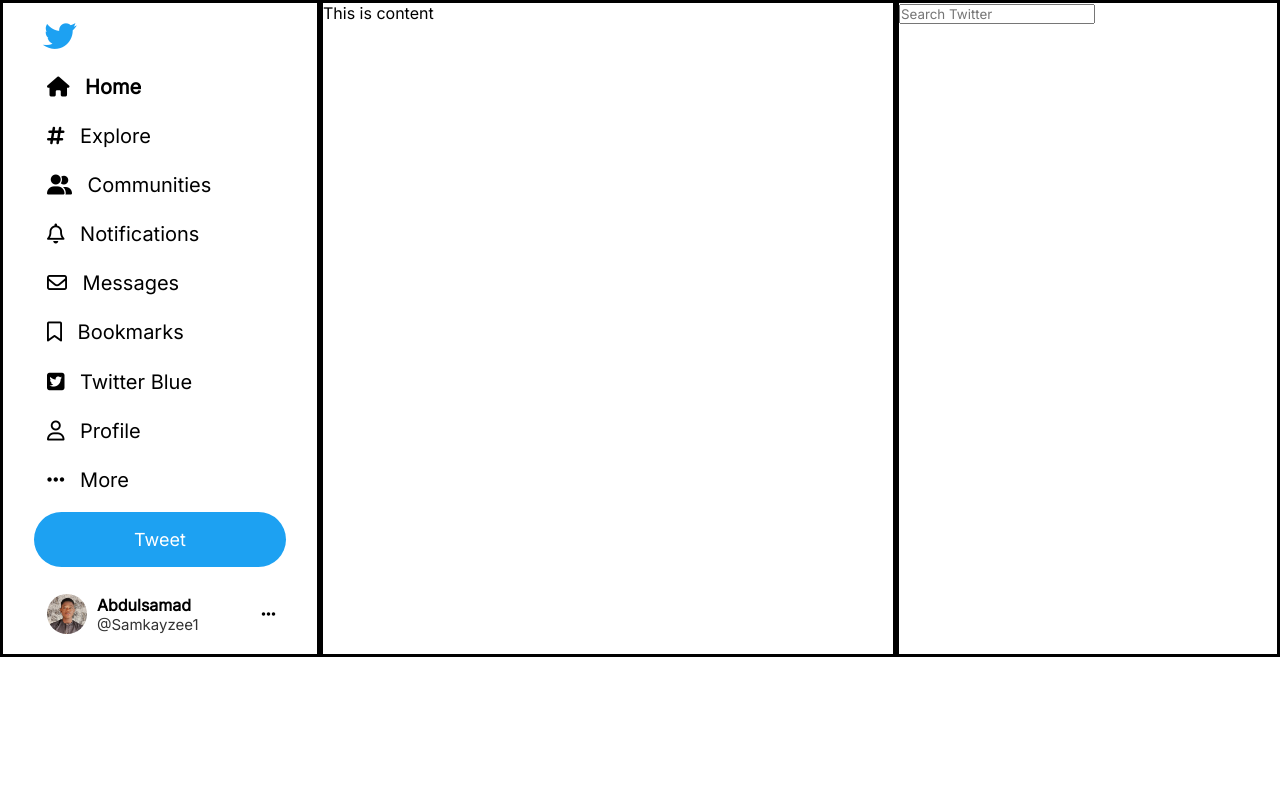
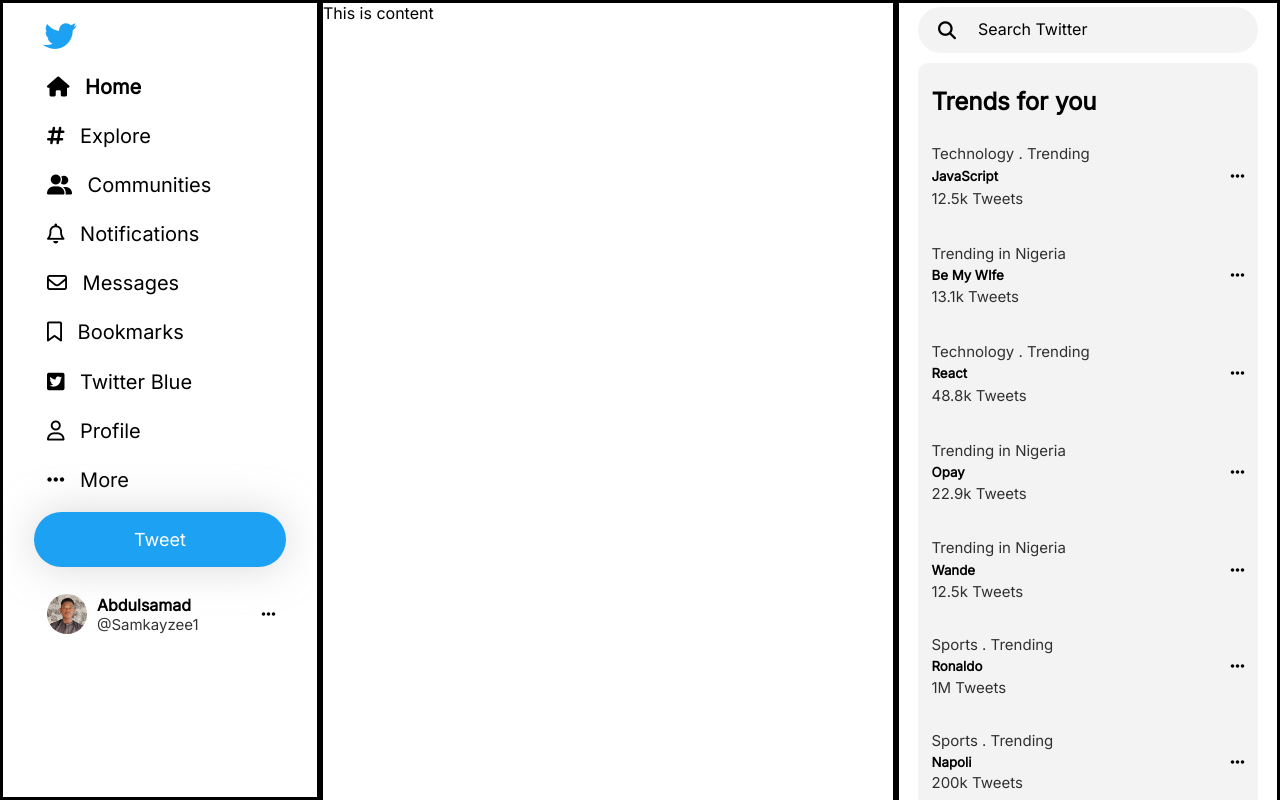
Before and after one commit to Samkayzeee/twitter-clone, a React (Vite) app: page / in a window 1280 px wide. Shown: the top 800 px of the page. Built offline with nearby package versions, Linux system fonts and the light colour scheme.

Commit message:
working on the Right Sidebar

```diff
--- /dev/null
+++ b/src/assets/data/trends.json
@@ -0,0 +1,62 @@
+[
+    {
+        "title":"JavaScript",
+        "trending": "Technology . Trending",
+        "tweets": "12.5k",
+        "id": 1
+    },
+    {
+        "title": "Be My WIfe",
+        "trending": "Trending in Nigeria",
+        "tweets": "13.1k",
+        "id": 2
+    },
+    {
+        "title": "React",
+        "trending": "Technology . Trending",
+        "tweets": "48.8k",
+        "id": 3
+    },
+    {
+        "title": "Opay",
+        "trending": "Trending in Nigeria",
+        "tweets" : "22.9k",
+        "id": 4
+    },
+    {
+        "title": "Wande",
+        "trending": "Trending in Nigeria",
+        "tweets": "12.5k",
+        "id": 5
+    },
+    {
+        "title": "Ronaldo",
+        "trending": "Sports . Trending",
+        "tweets": "1M",
+        "id": 6
+    },
+    {
+        "title": "Napoli",
+        "trending": "Sports . Trending",
+        "tweets": "200k",
+        "id": 7
+    },
+    {
+        "title": "Victor Osimhen",
+        "trending": "SSC Napoli . Trending",
+        "tweets": "200k",
+        "id": 8
+    },
+    {
+        "title": "React",
+        "trending": "Technology . Trending",
+        "tweets": "48.9k",
+        "id": 9
+    },
+    {
+        "title": "Piers Morgan",
+        "trending": "Entertainment . Trending",
+        "tweets": "10.3k",
+        "id": 10
+    }
+]
--- a/src/components/leftsidebar/LeftSideBar.scss
+++ b/src/components/leftsidebar/LeftSideBar.scss
@@ -1,8 +1,5 @@
 .main-leftsidebar{
     padding: 3% 10%;
-    position: relative;
-    top: 0;
-    overflow-y: scroll;
     .logo{
         a{
             border: none;
@@ -64,6 +61,7 @@
         font-weight: 500;
         cursor: pointer;
         margin: 3% 0;
+        box-shadow: 0 0 40px rgba(177, 177, 177, 0.5);
         transition: all 0.3s ease-in-out;
 
         &:hover{
--- a/src/components/rightsidebar/RightSideBar.jsx
+++ b/src/components/rightsidebar/RightSideBar.jsx
@@ -1,15 +1,32 @@
 import './RightSideBar.scss';
+import trending from '../../assets/data/trends.json';
 
 export default function RightSideBar() {
   return (
     <>
       <div className="main-rightsidebar">
         <form action="">
+          <button><i className="fa-solid fa-magnifying-glass"></i></button>
           <input type="search" placeholder='Search Twitter' />
         </form>
 
         <div className="trends">
+            <h2>Trends for you</h2>
+            {
+              trending.map((trends) => {
+                return(
+                  <div className='main-trend' key={trends.id}>
+                      <div className="contents">
+                        <p>{trends.trending}</p>
+                        <h5>{trends.title}</h5>
+                        <p>{trends.tweets} Tweets</p>
+                      </div>
 
+                     <div><i className="fa-solid fa-ellipsis"></i></div>
+                  </div>
+                )
+              })
+            }
         </div>
 
       </div>
--- a/src/components/rightsidebar/RightSideBar.scss
+++ b/src/components/rightsidebar/RightSideBar.scss
@@ -0,0 +1,69 @@
+.main-rightsidebar{
+    padding: 1% 5%;
+    form{
+        position: relative;
+        button {
+            background-color: transparent;
+            border: none;
+            padding: 5px;
+            cursor: pointer;
+            position: absolute;
+            top: 9px;
+            left: 15px;
+            i{
+                font-size: 18px;
+            }
+          }
+          input{
+            padding: 15px 0 15px 60px;
+            width: 100%;
+            border: none;
+            border-radius: 50px;
+            background-color: rgb(243, 243, 243);
+            color: black;
+
+            &::placeholder{
+                font-size: 16px;
+                color: black;
+                font-weight: 200;
+            }
+            &:focus{
+                outline: none;
+                border: solid 1.5px rgb(29, 161, 242);
+                button{
+                    i{
+                        color: rgb(29, 161, 242);
+                    }
+                }
+            }
+          }
+    }
+    .trends{
+        margin: 3% 0;
+        background: rgb(243, 243, 243);
+        padding: 4% 0;
+        border-radius: 10px;
+        h2{
+            margin: 3% 4%;
+        }
+
+        .main-trend{
+            display: flex;
+            justify-content: space-between;
+            align-items: center;
+            padding: 4%;
+            width: 100%;
+            cursor: pointer;
+            transition: all 0.3s ease-in-out;
+            p{
+                font-size: 15px;
+                font-weight: 500;
+                opacity: 0.8;
+                margin: 3% 0;
+            }
+            &:hover{
+                background-color: rgb(231, 229, 229);
+            }
+        }
+    }
+}
--- a/src/main.jsx
+++ b/src/main.jsx
@@ -4,7 +4,6 @@
 import './index.scss'
 import { RouterProvider, createBrowserRouter } from 'react-router-dom'
 import Home from './pages/home/Home.jsx'
-import '@fortawesome/fontawesome-free/css/all.min.css';
 
 const router = createBrowserRouter([
   {path:'/', element: <Home />}
--- a/src/pages/home/Home.jsx
+++ b/src/pages/home/Home.jsx
@@ -10,12 +10,14 @@
                     <LeftSideBar />
                 </div>
 
-                <div className="content">
-                    This is content
-                </div>
+                <div className="together">
+                    <div className="content">
+                        This is content
+                    </div>
 
-                <div className="rightsidebar">
-                    <RightSideBar />
+                    <div className="rightsidebar">
+                        <RightSideBar />
+                    </div>
                 </div>
             </main>
         </>
--- a/src/pages/home/Home.scss
+++ b/src/pages/home/Home.scss
@@ -3,13 +3,26 @@
     .lefisidebar{
         width: 25%;
         border: solid;
+        position: fixed;
+        top: 0;
+        height: 100vh;
+        overflow: scroll;
     }
-    .content{
-        width: 45%;
-        border: solid;
+    .together{
+        width: 75%;
+        position: absolute;
+        right: 0;
+        display: flex;
+
+        .content{
+            width: 60%;
+            border: solid;
+
+        }
+        .rightsidebar{
+            width: 40%;
+            border: solid;
+        }
     }
-    .rightsidebar{
-        width: 30%;
-        border: solid;
-    }
+
 }
```
